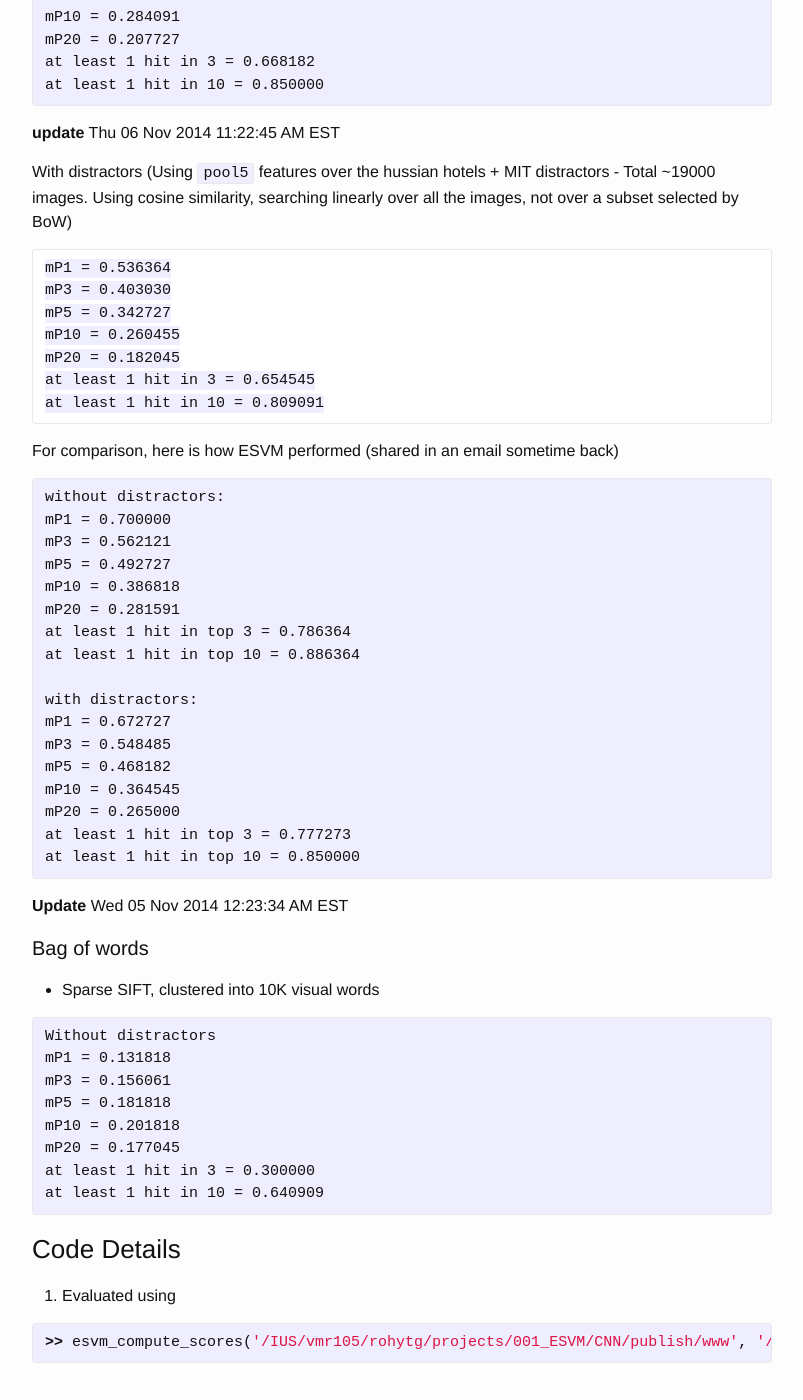
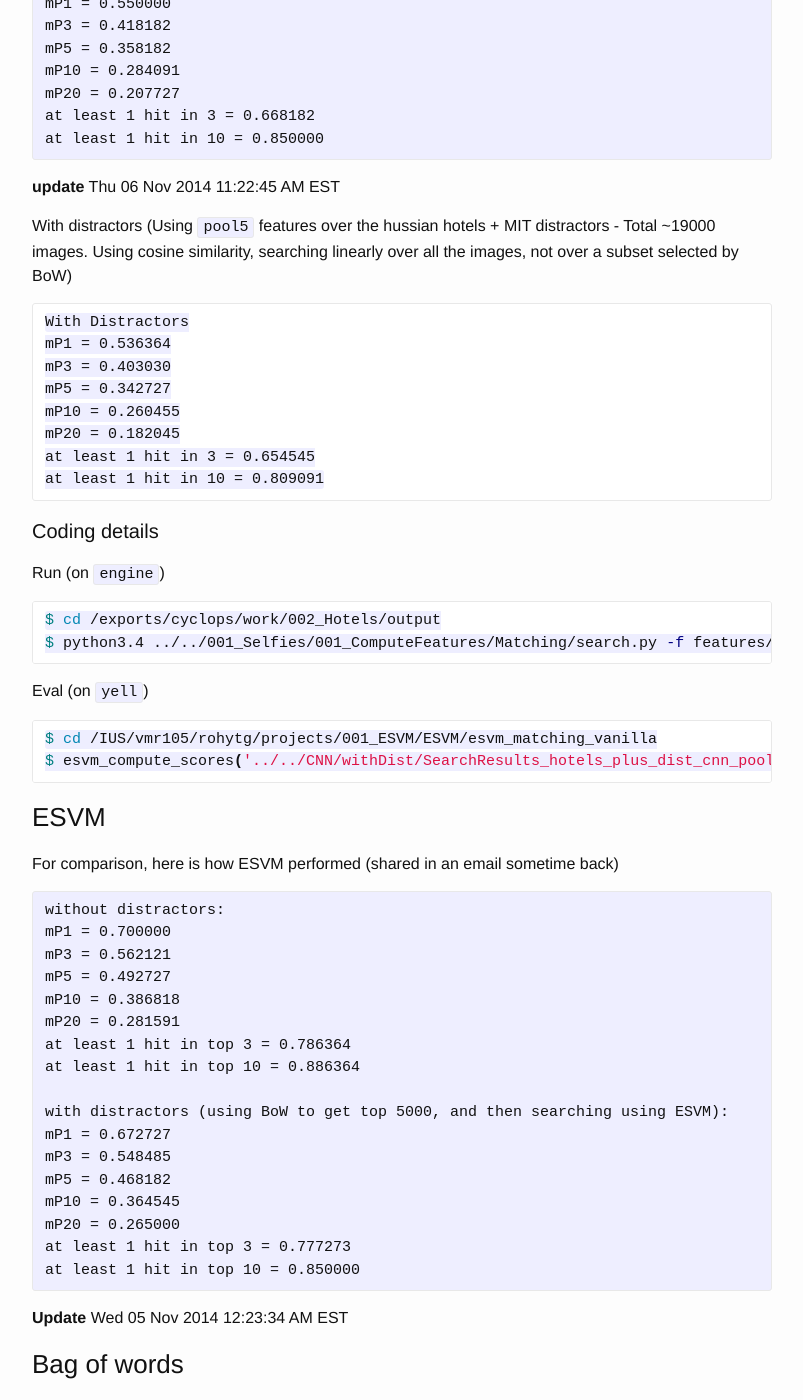
Before and after one commit to rohitgirdhar/memex_weblog, a Jekyll site: the page built from _posts/2014-11-2-CNNOnHotels.markdown, in a window 1280 px wide and 1400 px high, scrolled down 397 px. Shown: the whole window, without its empty margins (238-1041 px from the left). Built offline with Jekyll 4.4.1, drawn with Linux system fonts in a browser that asks for light colours; Markdown is read by kramdown in place of the engine named in the settings; some of the changed text lies outside the part shown.

Commit message:
cnn with dist

````diff
--- a/_posts/2014-11-2-CNNOnHotels.markdown
+++ b/_posts/2014-11-2-CNNOnHotels.markdown
@@ -4,9 +4,11 @@ title:  "CNN on Hussian Hotels dataset"
 categories: CNN hotels
 ---
 
+### CNN
+
 I tried CNN features for the hotels dataset as well.
 Used `pool5` layer features, and `1 - cosine similarity` as the distance for retrieval/ranking.
-Quantiative results are [here](http://pyrie.vmr.cs.cmu.edu/~rohit/projects/001_IR/002_CNN/results/cnn_matches/c001.html)
+A visualization of results is [here](http://pyrie.vmr.cs.cmu.edu/~rohit/projects/001_IR/002_CNN/results/cnn_matches/c001.html)
 
 Quantitatively, performs slightly worse compared to ESVM.
 {% highlight text %}
@@ -26,6 +28,7 @@ With distractors (Using `pool5` features over the hussian hotels + MIT distracto
 Using cosine similarity, searching linearly over all the images, not over a subset selected by BoW)
 
 ```text
+With Distractors
 mP1 = 0.536364
 mP3 = 0.403030
 mP5 = 0.342727
@@ -34,6 +37,22 @@ mP20 = 0.182045
 at least 1 hit in 3 = 0.654545
 at least 1 hit in 10 = 0.809091
 ```
+#### Coding details
+Run (on `engine`)
+
+```bash
+$ cd /exports/cyclops/work/002_Hotels/output
+$ python3.4 ../../001_Selfies/001_ComputeFeatures/Matching/search.py -f features/hussian_plus_MIT_dist/pool5/ -o search -t TestSet.txt
+```
+
+Eval (on `yell`)
+
+```bash
+$ cd /IUS/vmr105/rohytg/projects/001_ESVM/ESVM/esvm_matching_vanilla
+$ esvm_compute_scores('../../CNN/withDist/SearchResults_hotels_plus_dist_cnn_pool5/', '../../datasets/hussain_hotels/TestSet.txt')
+```
+
+### ESVM
 
 For comparison, here is how ESVM performed (shared in an email sometime back)
 {% highlight text %}
@@ -46,7 +65,7 @@ mP20 = 0.281591
 at least 1 hit in top 3 = 0.786364
 at least 1 hit in top 10 = 0.886364
 
-with distractors:
+with distractors (using BoW to get top 5000, and then searching using ESVM):
 mP1 = 0.672727
 mP3 = 0.548485
 mP5 = 0.468182
@@ -59,7 +78,7 @@ at least 1 hit in top 10 = 0.850000
 **Update** Wed 05 Nov 2014 12:23:34 AM EST
 
 
-#### Bag of words
+### Bag of words
 - Sparse SIFT, clustered into 10K visual words
 {% highlight text %}
 Without distractors
````
